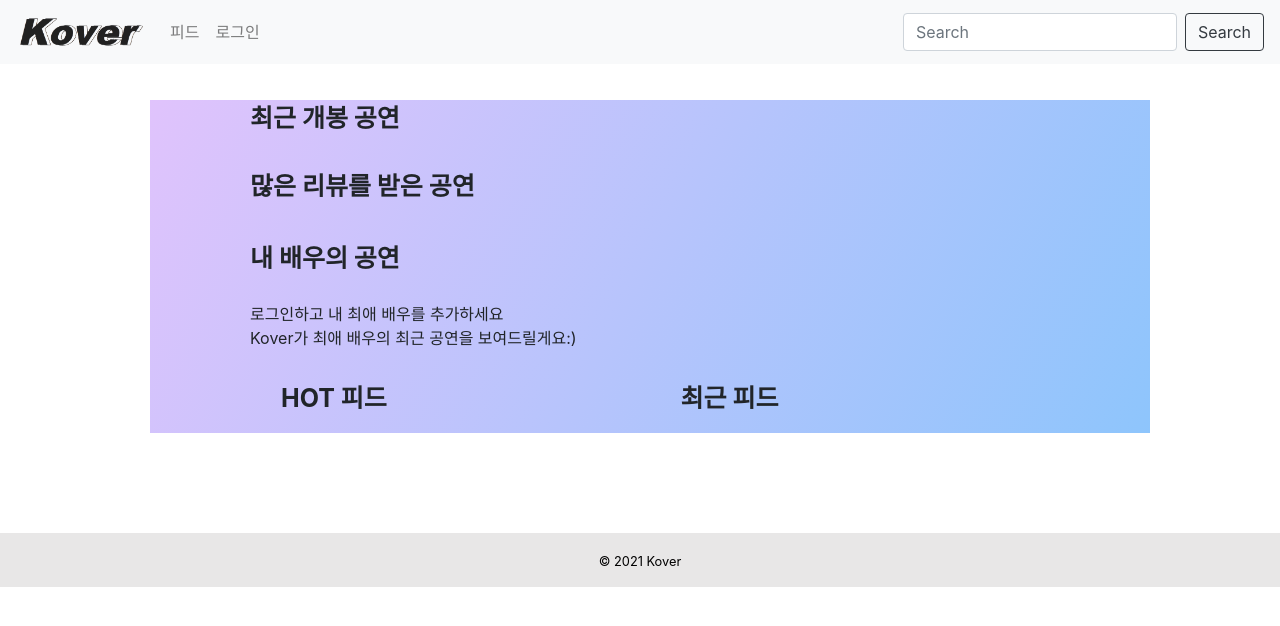
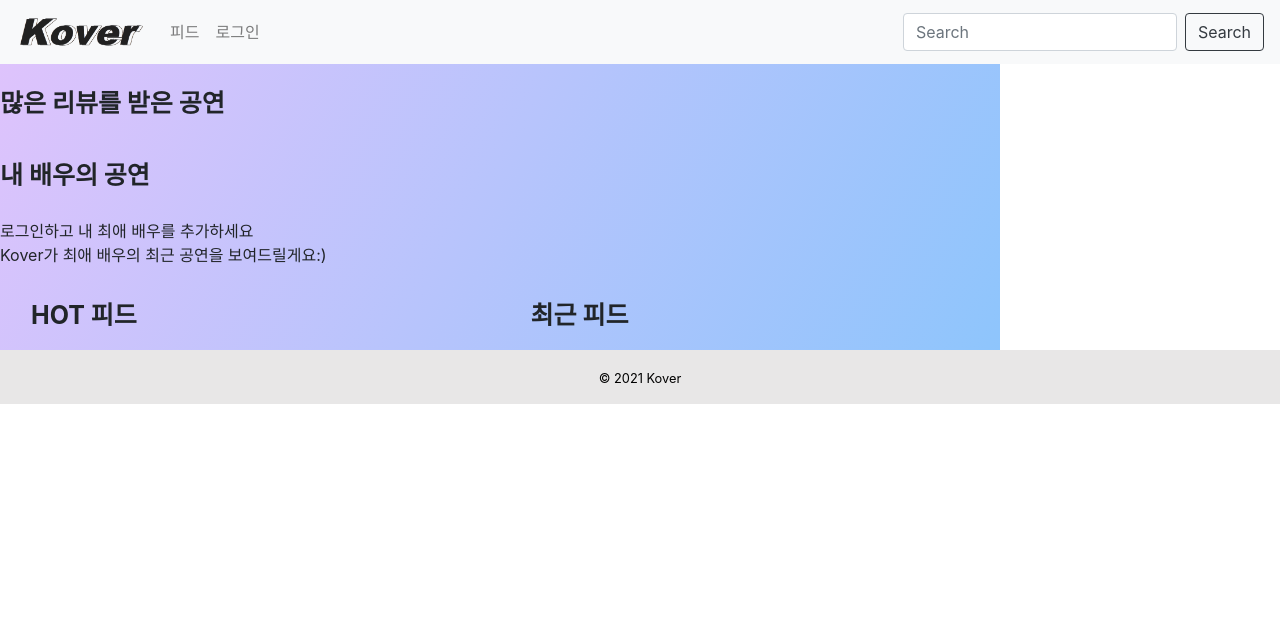
Before and after one commit to junankim18/Kover, a Django app: template kover/templates/kover/main.html in a window 1280 px wide. Shown: the top 626 px of the page. Run offline with Django 3.2, Linux system fonts and the light colour scheme; the template is opened without the code that fills it, so the values that code supplies are empty; some libraries are stand-ins or nearby versions.

Commit message:
aos animation added & layout.html fixed
content page 시범적용

```diff
--- a/config/static/layout.css
+++ b/config/static/layout.css
@@ -15,9 +15,7 @@ a{
 
 @import url(http://fonts.googleapis.com/earlyaccess/nanumgothic.css);
 
-.main_body {
-    margin: 100px;
-}
+
 .footer {
     bottom: 0;
     width: 100vw;
--- a/config/templates/layout.html
+++ b/config/templates/layout.html
@@ -18,17 +18,14 @@
             integrity="sha384-ggOyR0iXCbMQv3Xipma34MD+dH/1fQ784/j6cY/iJTQUOhcWr7x9JvoRxT2MZw1T"
             crossorigin="anonymous"
         />
+        <link href="https://unpkg.com/aos@2.3.1/dist/aos.css" rel="stylesheet">
 
         {% endblock extra_head %}
         <style>
-            body {
-                overflow-x: hidden;
-                overflow-y: auto;
-            }
+
             main {
-                margin-top: 100px;
-                margin-right: 150px;
-                margin-left: 150px;
+                margin-top: 17px;
+
             }
         </style>
     </head>
@@ -118,6 +115,11 @@
 
             {% endblock %}
         </footer>
+        <script src="https://unpkg.com/aos@2.3.1/dist/aos.js"></script>
+        <script src="https://code.jquery.com/jquery-1.11.3.min.js"></script>
+        <script> AOS.init(); </script>
+
+
         <script
             src="https://code.jquery.com/jquery-3.3.1.slim.min.js"
             integrity="sha384-q8i/X+965DzO0rT7abK41JStQIAqVgRVzpbzo5smXKp4YfRvH+8abtTE1Pi6jizo"
```
Also changed, not shown: kover/templates/kover/show_detail.html (+14 -14 lines).
